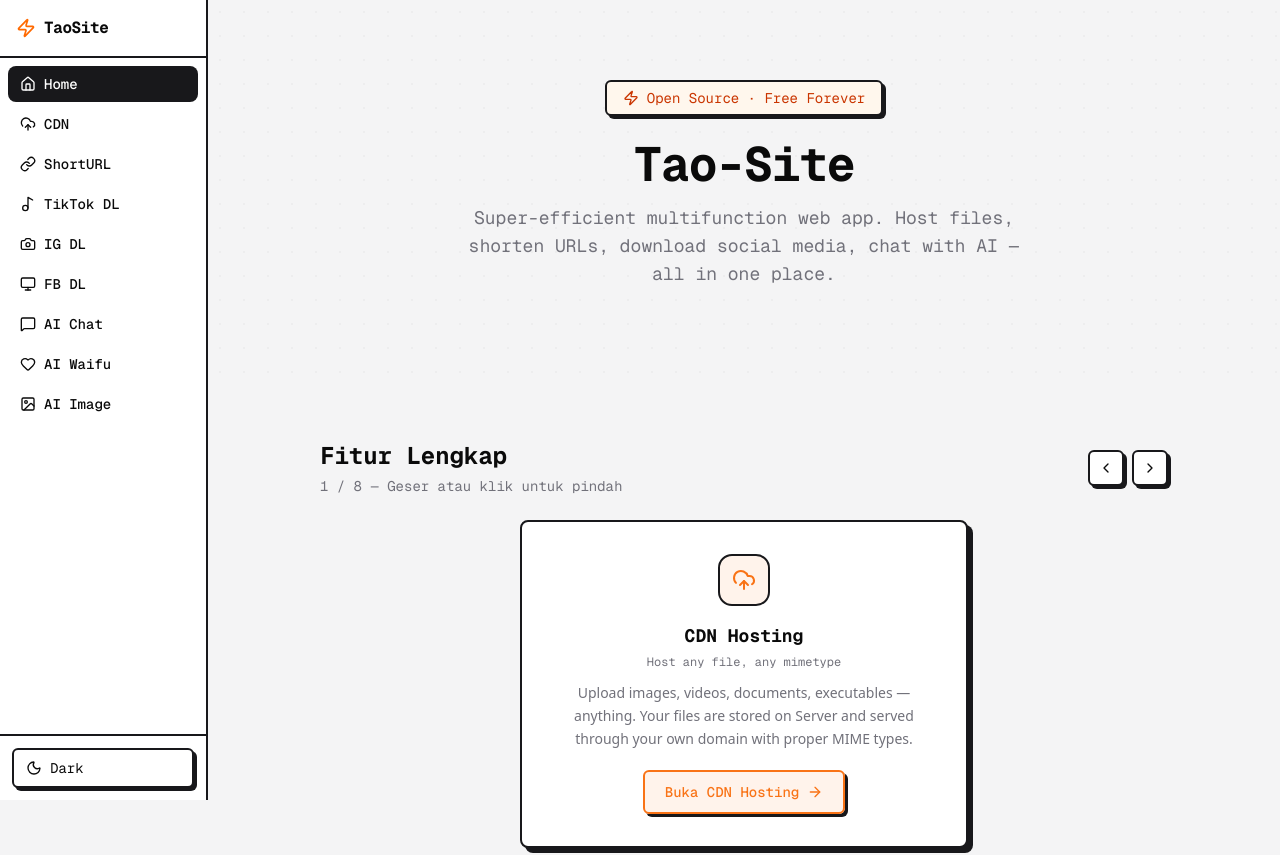
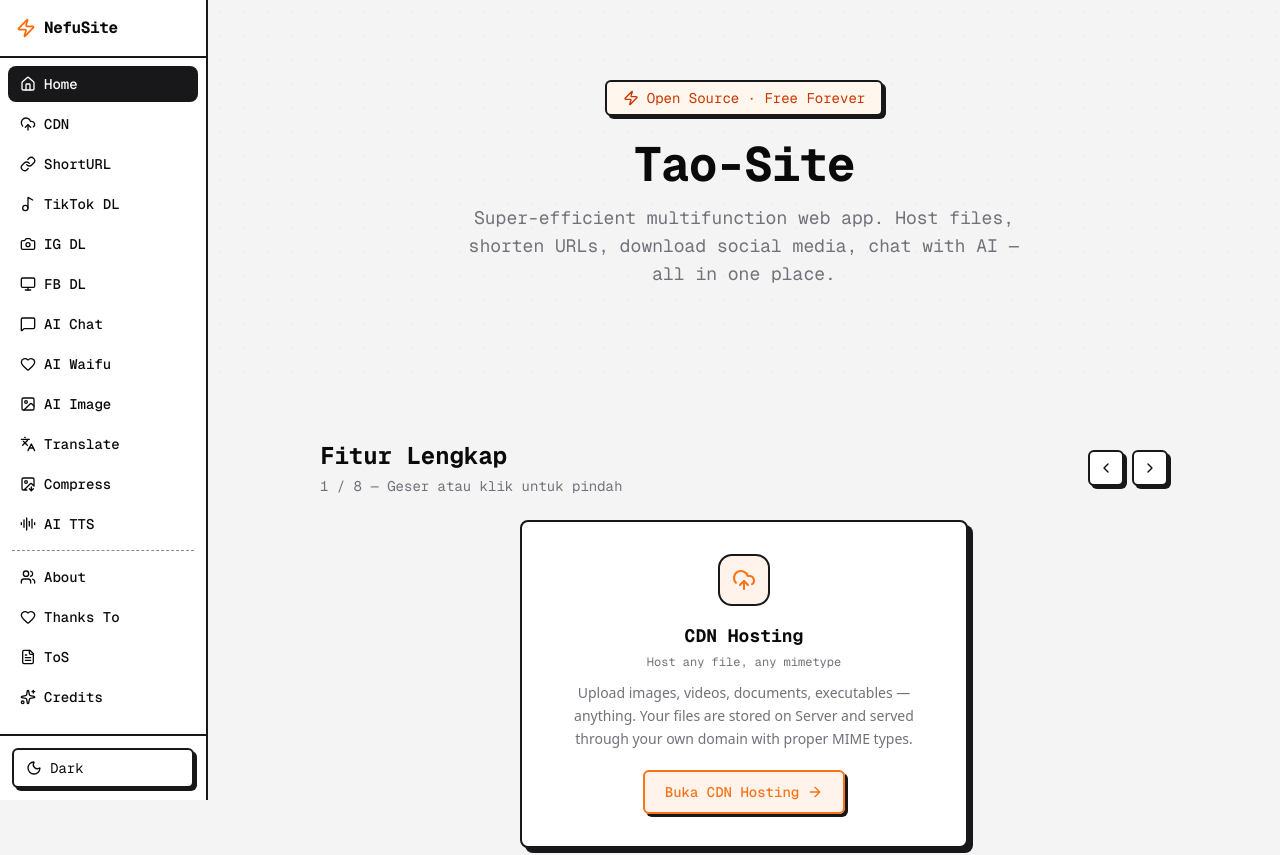
Before and after one commit to FaaOfc/opensorc, a Next.js app: page / in a window 1280 px wide. Shown: the top 855 px of the page. Built offline with nearby package versions, Linux system fonts and the light colour scheme.

Commit message:
Add files via upload

```diff
--- a/src/components/footer.tsx
+++ b/src/components/footer.tsx
@@ -29,6 +29,7 @@ function TikTokIcon() {
   );
 }
 
+// Social links now use URLs from siteConfig
 const socialLinks = [
   {
     href: siteConfig.githubUrl,
@@ -36,17 +37,17 @@ const socialLinks = [
     color: "#18181b",
   },
   {
-    href: "https://instagram.com/fnrkyy",
+    href: siteConfig.instagramUrl,
     label: "Instagram",
     color: "#e4405f",
   },
   {
-    href: "https://tiktok.com/@_xxcrazykillerx_",
+    href: siteConfig.tiktokUrl,
     label: "TikTok",
     color: "#000000",
   },
   {
-    href: "mailto:faanrky@gmail.com",
+    href: siteConfig.emailUrl,
     label: "Email",
     color: "#ea580c",
   },
@@ -154,7 +155,7 @@ export default function Footer() {
             style={{ color: "var(--neo-muted-text)" }}
           >
             &copy; {new Date().getFullYear()} {siteConfig.authorName}. Built with{" "}
-            <span className="text-orange-500">&#9829;</span>.
+            <span className="text-orange-500">&#9829;</span> and open source.
           </p>
           <a
             href={siteConfig.githubUrl}
@@ -170,4 +171,4 @@ export default function Footer() {
       </div>
     </footer>
   );
-        }
+}
--- a/src/components/sidebar.tsx
+++ b/src/components/sidebar.tsx
@@ -15,13 +15,19 @@ import {
   Heart,
   Monitor,
   ImageIcon,
+  Languages,
+  ImageDown,
+  AudioLines,
   Sun,
   Moon,
   Menu,
   X,
+  Users,
+  Sparkles,
+  FileText,
 } from "lucide-react";
 
-const navItems = [
+const mainNav = [
   { href: "/", label: "Home", icon: Home },
   { href: "/cdn", label: "CDN", icon: UploadCloud },
   { href: "/short", label: "ShortURL", icon: LinkIcon },
@@ -31,6 +37,16 @@ const navItems = [
   { href: "/chat", label: "AI Chat", icon: MessageSquare },
   { href: "/ai-waifu", label: "AI Waifu", icon: Heart },
   { href: "/imagen", label: "AI Image", icon: ImageIcon },
+  { href: "/translate", label: "Translate", icon: Languages },
+  { href: "/compress", label: "Compress", icon: ImageDown },
+  { href: "/tts", label: "AI TTS", icon: AudioLines },
+];
+
+const infoNav = [
+  { href: "/about", label: "About", icon: Users },
+  { href: "/thanks", label: "Thanks To", icon: Heart },
+  { href: "/tos", label: "ToS", icon: FileText },
+  { href: "/credits", label: "Credits", icon: Sparkles },
 ];
 
 export default function Sidebar() {
@@ -55,13 +71,41 @@ export default function Sidebar() {
       >
         <Zap className="size-5 text-orange-500 shrink-0" />
         <span className="font-mono font-bold text-base tracking-tight truncate">
-          TaoSite
+          NefuSite
         </span>
       </div>
 
       {/* Nav items */}
       <nav className="flex-1 overflow-y-auto p-2 space-y-1">
-        {navItems.map((item) => {
+        {/* Main tools */}
+        {mainNav.map((item) => {
+          const Icon = item.icon;
+          const active = isActive(item.href);
+          return (
+            <Link
+              key={item.href}
+              href={item.href}
+              onClick={() => setMobileOpen(false)}
+              className={`flex items-center gap-2 px-3 py-2 rounded-md font-mono text-sm font-medium transition-all ${
+                active
+                  ? "bg-[var(--neo-border-color)] text-[var(--neo-card-bg)] shadow-none"
+                  : "hover:bg-gray-100 dark:hover:bg-gray-800"
+              }`}
+            >
+              <Icon className="size-4 shrink-0" />
+              <span className="truncate">{item.label}</span>
+            </Link>
+          );
+        })}
+
+        {/* Separator */}
+        <div
+          className="my-2 mx-1"
+          style={{ borderBottom: "1px dashed var(--neo-border-color)", opacity: 0.5 }}
+        />
+
+        {/* Info pages */}
+        {infoNav.map((item) => {
           const Icon = item.icon;
           const active = isActive(item.href);
           return (
@@ -121,7 +165,7 @@ export default function Sidebar() {
       >
         <div className="flex items-center gap-2 font-mono font-bold text-base">
           <Zap className="size-4 text-orange-500" />
-          Tao-Site
+          NefuSite
         </div>
         <button
           onClick={() => setMobileOpen(!mobileOpen)}
```
